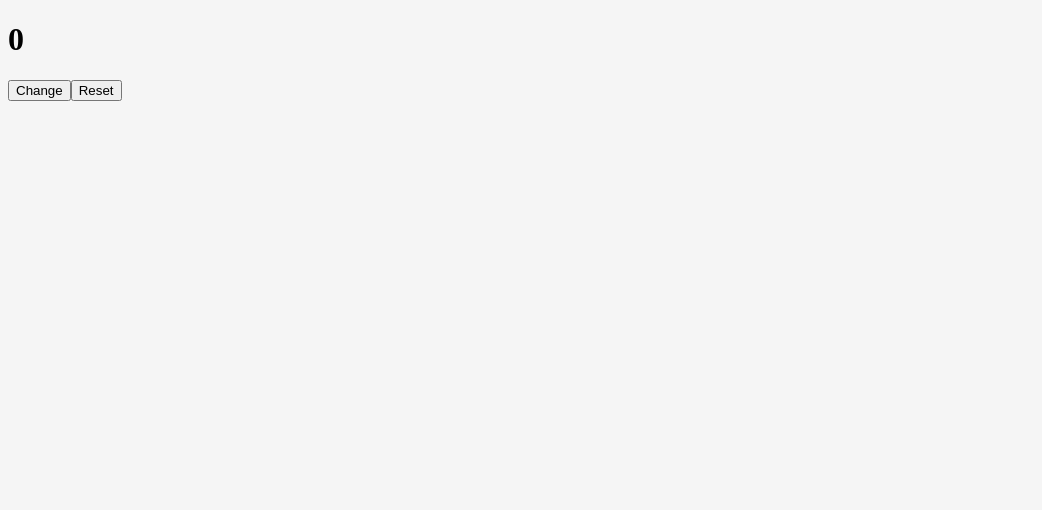
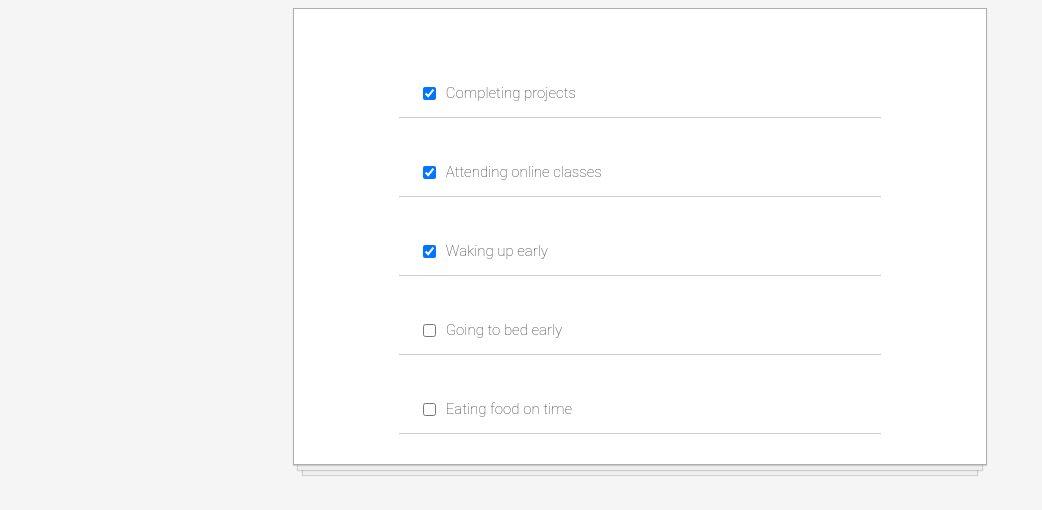
Before and after one commit to avijain10/Todo-App, a React (Create React App) app: page / in a window 1280 px wide. Shown: the top 510 px of the page, without its empty margins (0-1042 px from the left). Built offline with nearby package versions, Linux system fonts and the light colour scheme.

Commit message:
modified: App.js , TodoItem.js

```diff
--- a/src/App.js
+++ b/src/App.js
@@ -2,21 +2,40 @@ import React from "react";
 import TodoItem from "./TodoItem";
 import todosData from "./todosData";
 
-//class App extends React.Component {
-//  constructor() {
-// super();
-//   this.state = {
-//todos: todosData,
-//};
-//}
-//  render() {
-//const todoItems = this.state.todos.map((todoitem) => (
-//    <TodoItem key={todoitem.id} todoitem={todoitem} />
-//    ));
+class App extends React.Component {
+  constructor() {
+    super();
+    this.state = {
+      todos: todosData,
+    };
+    this.handleChange = this.handleChange.bind(this);
+  }
 
-//return <div className="todo-list">{todoItems}</div>;
-//}
-//}
+  handleChange(id) {
+    this.setState((prevState) => {
+      const updatedTodos = prevState.todos.map((todo) => {
+        if (todo.id === id) {
+          todo.completed = !todo.completed;
+        }
+        return todo;
+      });
+      return {
+        todos: updatedTodos,
+      };
+    });
+  }
+  render() {
+    const todoItems = this.state.todos.map((todoitem) => (
+      <TodoItem
+        key={todoitem.id}
+        todoitem={todoitem}
+        handleChange={this.handleChange}
+      />
+    ));
+
+    return <div className="todo-list">{todoItems}</div>;
+  }
+}
 
 //function handleClick() {
 // console.log("i was clicked");
@@ -36,40 +55,54 @@ import todosData from "./todosData";
 // );
 //}
 
-class App extends React.Component {
-  constructor() {
-    super();
-    this.state = {
-      count: 0,
-    };
-    this.handleClick = this.handleClick.bind(this);
-    this.handleReset = this.handleReset.bind(this);
-  }
+//class App extends React.Component {
+//constructor() {
+//super();
+//   this.state = {
+//   count: 0,
+//  };
+//this.handleClick = this.handleClick.bind(this);
+//   this.handleReset = this.handleReset.bind(this);
+//}
 
-  handleClick() {
-    this.setState((prevState) => {
-      return {
-        count: prevState.count + 1,
-      };
-    });
-  }
+//  handleClick() {
+//  this.setState((prevState) => {
+//  return {
+//  count: prevState.count + 1,
+//  };
+// });
+//}
 
-  handleReset() {
-    this.setState((prevState) => {
-      return {
-        count: (prevState.count = 0),
-      };
-    });
-  }
+// handleReset() {
+// this.setState((prevState) => {
+// return {
+// count: (prevState.count = 0),
+//    };
+//});
+//}
 
-  render() {
-    return (
-      <div>
-        <h1>{this.state.count}</h1>
-        <button onClick={this.handleClick}>Change</button>
-        <button onClick={this.handleReset}>Reset</button>
-      </div>
-    );
-  }
-}
+//render() {
+//return (
+//<div>
+//<h1>{this.state.count}</h1>
+//       <button onClick={this.handleClick}>Change</button>
+//     <button onClick={this.handleReset}>Reset</button>
+// </div>
+// );
+// }
+//}
 export default App;
+
+//lifecycle methods part-1 :
+
+//componentWillMount() *deprecated*
+//componentWillUnmount()
+//componentWillReceiveProps(nextProps)  *deprecated*
+//shouldComponentUpdate(nextProps, nextState)
+//componentDidMount()
+
+//lifecycle methods part-2 :
+
+//componentWillUpdate()  *deprecated*
+//static getDerivedStateFromProps(props,state)
+//getSnapshotBeforeUpdate()
--- a/src/TodoItem.js
+++ b/src/TodoItem.js
@@ -6,7 +6,7 @@ function TodoItem(props) {
       <input
         type="checkbox"
         checked={props.todoitem.completed}
-        onChange={() => console.log("Changed!")}
+        onChange={() => props.handleChange(props.todoitem.id)}
       />
       <p>{props.todoitem.text}</p>
     </div>
```
